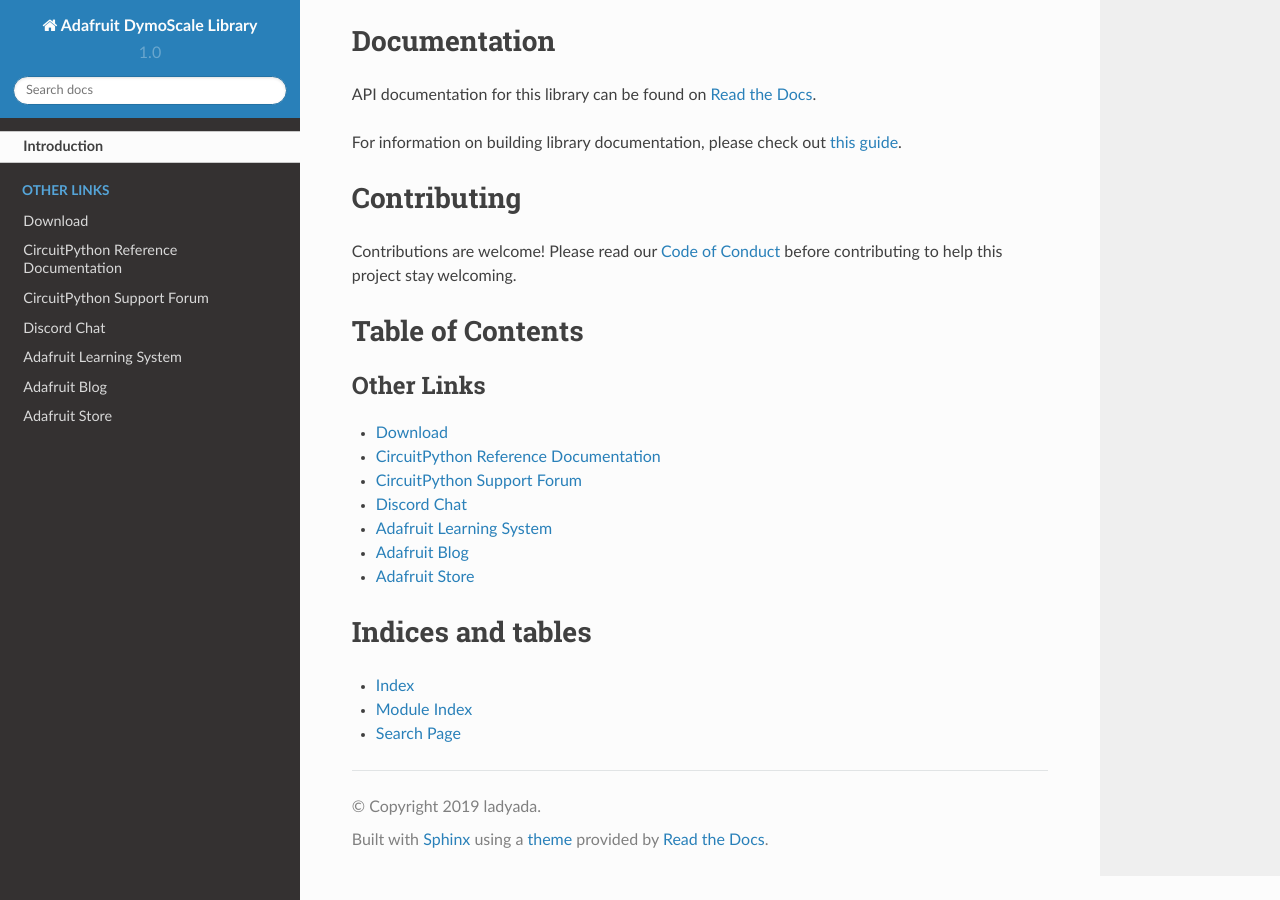
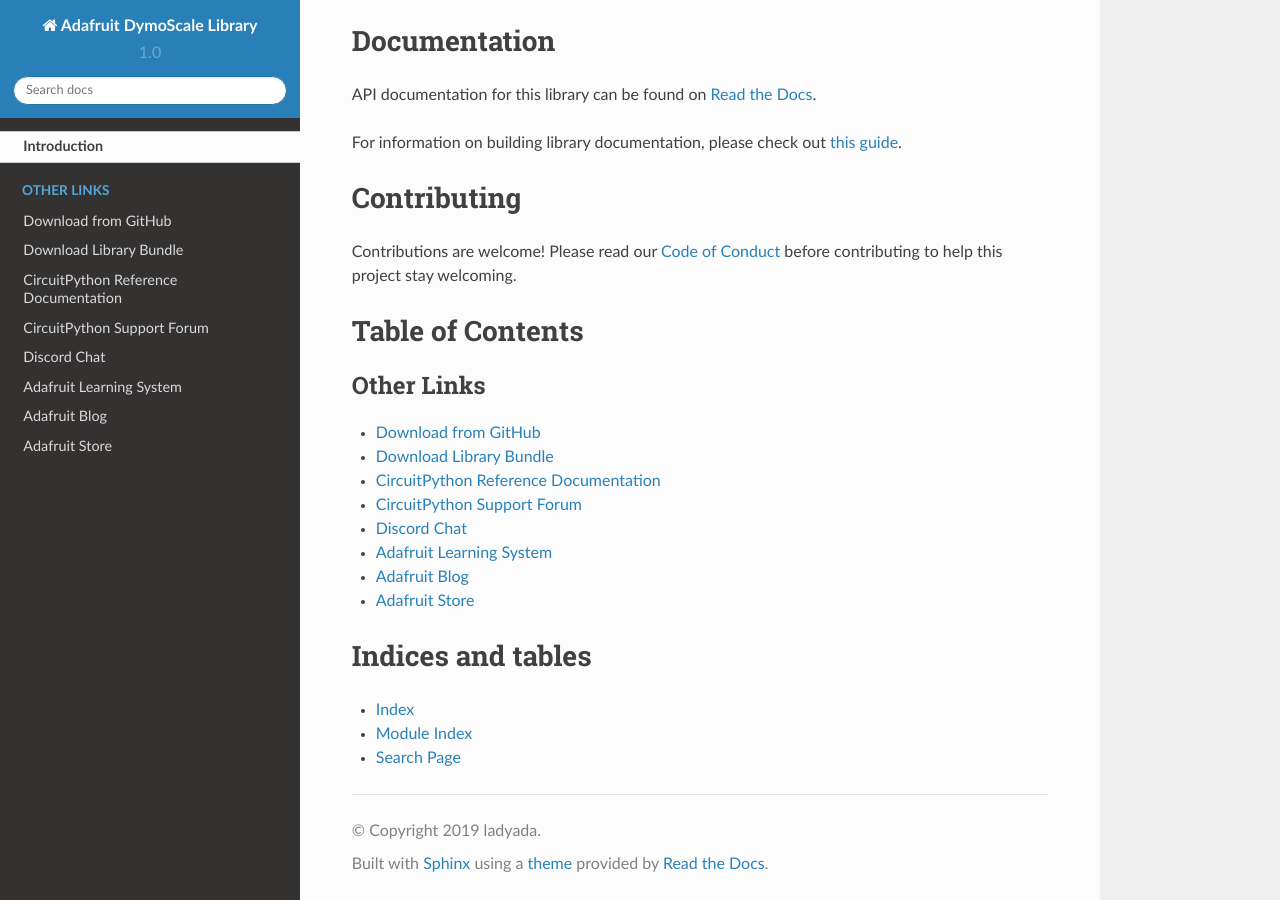
Before and after one commit to adafruit/Adafruit_CircuitPython_DymoScale, a Sphinx documentation site: the page built from docs/index.rst, in a window 1280 px wide and 900 px high, scrolled down 1684 px. Built offline with Sphinx 7.4.7 and the Read the Docs theme 2.0.0, drawn with Linux system fonts in a browser that asks for light colours; pages that are not in the unit, such as notebooks, are missing from menus.

Commit message:
Added cp.org link to index.rst

```diff
--- a/docs/index.rst
+++ b/docs/index.rst
@@ -29,7 +29,8 @@
 .. toctree::
     :caption: Other Links
 
-    Download <https://github.com/adafruit/Adafruit_CircuitPython_DymoScale/releases/latest>
+    Download from GitHub <https://github.com/adafruit/Adafruit_CircuitPython_DymoScale/releases/latest>
+    Download Library Bundle <https://circuitpython.org/libraries>
     CircuitPython Reference Documentation <https://docs.circuitpython.org>
     CircuitPython Support Forum <https://forums.adafruit.com/viewforum.php?f=60>
     Discord Chat <https://adafru.it/discord>
```
